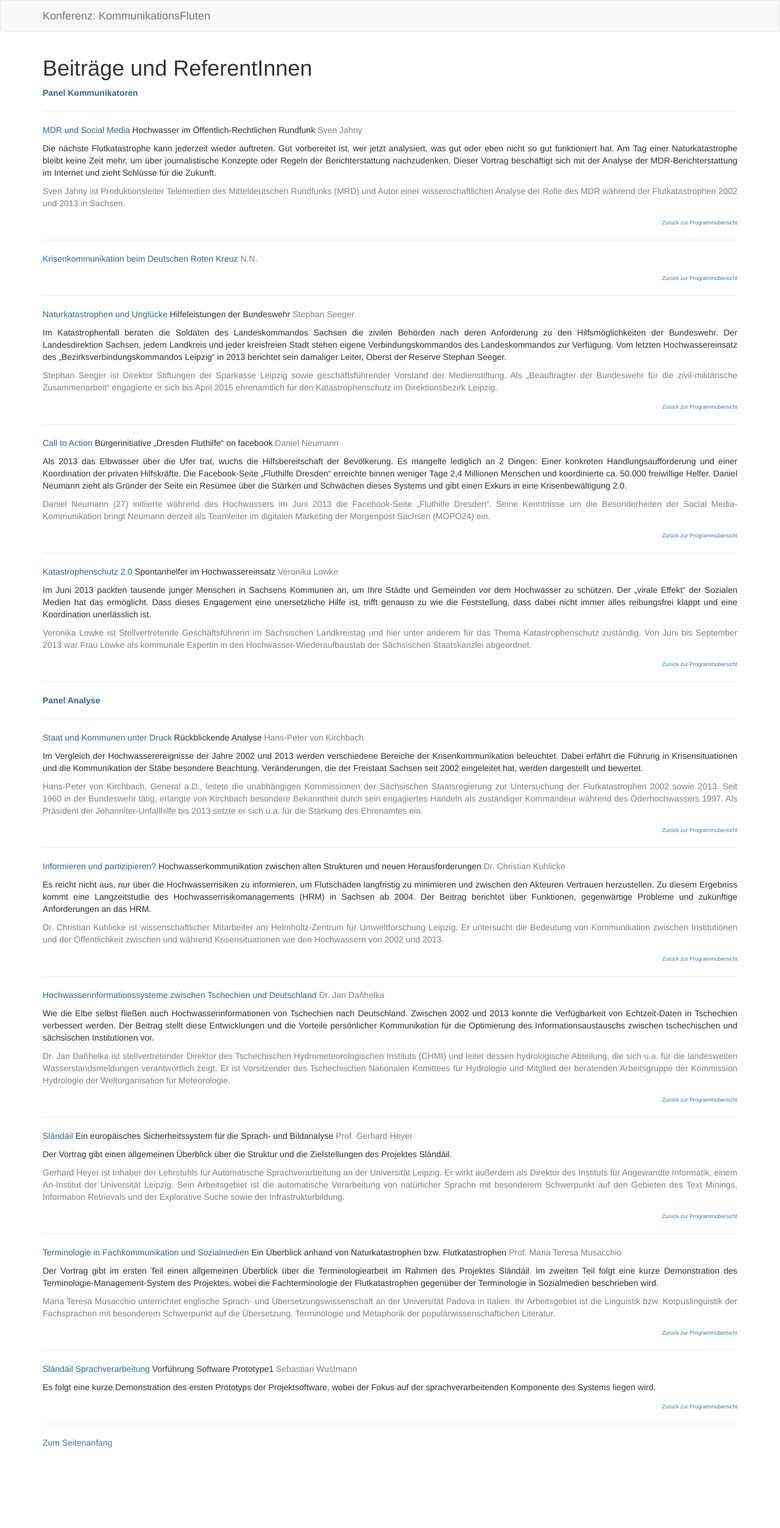
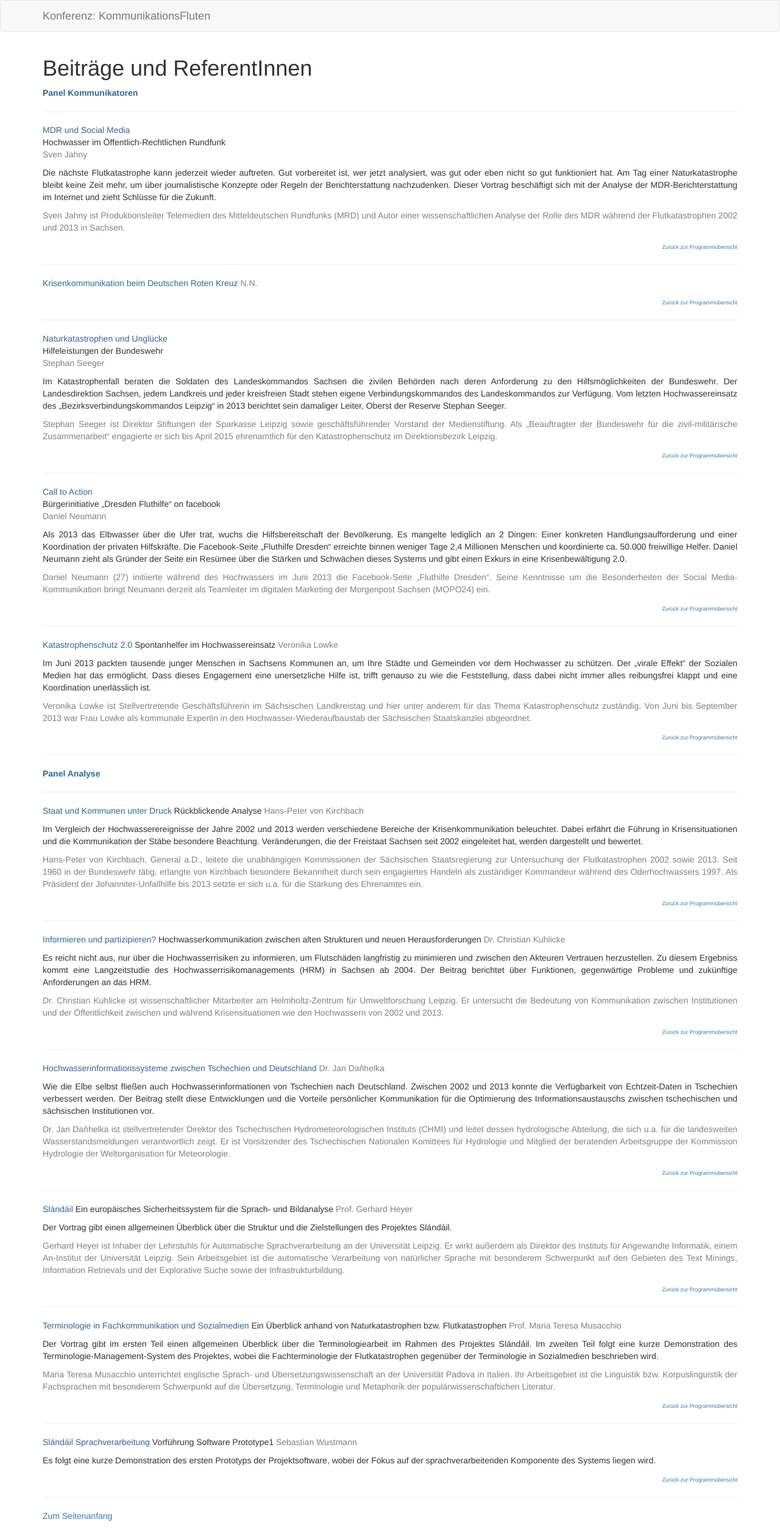
Before and after one commit to susedev/test, a Jekyll site: the page built from beitraege-und-referentinnen.html, in a window 1280 px wide. Shown: the whole page at 61% size. Built offline with Jekyll 4.4.1, drawn with Linux system fonts in a browser that asks for light colours; before the commit the page ends 2385 px from its top, so only the background shows below that.

Commit message:
Edit from JekyllCMS

```diff
--- a/beitraege-und-referentinnen.html
+++ b/beitraege-und-referentinnen.html
@@ -4,7 +4,9 @@ title: Beiträge und ReferentInnen
 <p><span style="color: #336699;"><strong>Panel Kommunikatoren</strong></span></p>
 
 <hr noshade="noshade" size="1" />
-<p><span style="color: #336699;"><a id="Jahny" name="Jahny"></a>MDR und Social Media</span> Hochwasser im &Ouml;ffentlich-Rechtlichen Rundfunk <span style="color: #808080;">Sven Jahny</span></p>
+<p><span style="color: #336699;"><a id="Jahny" name="Jahny"></a>MDR und Social Media</span><br />
+Hochwasser im &Ouml;ffentlich-Rechtlichen Rundfunk<br />
+<span style="color: #808080;">Sven Jahny</span></p>
 
 <p style="text-align: justify;">Die n&auml;chste Flutkatastrophe kann jederzeit wieder auftreten. Gut vorbereitet ist, wer jetzt analysiert, was gut oder eben nicht so gut funktioniert hat. Am Tag einer Naturkatastrophe bleibt keine Zeit mehr, um &uuml;ber journalistische Konzepte oder Regeln der Berichterstattung nachzudenken. Dieser Vortrag besch&auml;ftigt sich mit der Analyse der MDR-Berichterstattung im Internet und zieht Schl&uuml;sse f&uuml;r die Zukunft.</p>
 
@@ -18,7 +20,9 @@ title: Beiträge und ReferentInnen
 <p style="text-align: right;"><span style="color: #808080;"><span style="font-size: xx-small;"><a href="http://eijc.github.io/data/programm-uebersicht.html">Zur&uuml;ck zur Programm&uuml;bersicht</a></span> </span></p>
 
 <hr noshade="noshade" size="1" />
-<p><span style="color: #336699;"><a id="Seger" name="Seger"></a>Naturkatastrophen und Ungl&uuml;cke</span> Hilfeleistungen der Bundeswehr <span style="color: #808080;">Stephan Seeger</span></p>
+<p><span style="color: #336699;"><a id="Seger" name="Seger"></a>Naturkatastrophen und Ungl&uuml;cke</span><br />
+Hilfeleistungen der Bundeswehr<br />
+<span style="color: #808080;">Stephan Seeger</span></p>
 
 <p style="text-align: justify;">Im Katastrophenfall beraten die Soldaten des Landeskommandos Sachsen die zivilen Beh&ouml;rden nach deren Anforderung zu den Hilfsm&ouml;glichkeiten der Bundeswehr. Der Landesdirektion Sachsen, jedem Landkreis und jeder kreisfreien Stadt stehen eigene Verbindungskommandos des Landeskommandos zur Verf&uuml;gung. Vom letzten Hochwassereinsatz des &bdquo;Bezirksverbindungskommandos Leipzig&ldquo; in 2013 berichtet sein damaliger Leiter, Oberst der Reserve Stephan Seeger.</p>
 
@@ -27,7 +31,9 @@ title: Beiträge und ReferentInnen
 <p style="text-align: right;"><span style="color: #808080;"><span style="font-size: xx-small;"><a href="http://eijc.github.io/data/programm-uebersicht.html">Zur&uuml;ck zur Programm&uuml;bersicht</a></span> </span></p>
 
 <hr noshade="noshade" size="1" />
-<p><span style="color: #336699;"><a id="Neumann" name="Neumann"></a>Call to Action</span> B&uuml;rgerinitiative &bdquo;Dresden Fluthilfe&ldquo; on facebook <span style="color: #808080;">Daniel Neumann</span></p>
+<p><span style="color: #336699;"><a id="Neumann" name="Neumann"></a>Call to Action</span><br />
+B&uuml;rgerinitiative &bdquo;Dresden Fluthilfe&ldquo; on facebook<br />
+<span style="color: #808080;">Daniel Neumann</span></p>
 
 <p style="text-align: justify;">Als 2013 das Elbwasser &uuml;ber die Ufer trat, wuchs die Hilfsbereitschaft der Bev&ouml;lkerung. Es mangelte lediglich an 2 Dingen: Einer konkreten Handlungsaufforderung und einer Koordination der privaten Hilfskr&auml;fte. Die Facebook-Seite &bdquo;Fluthilfe Dresden&ldquo; erreichte binnen weniger Tage 2,4 Millionen Menschen und koordinierte ca. 50.000 freiwillige Helfer. Daniel Neumann zieht als Gr&uuml;nder der Seite ein Res&uuml;mee &uuml;ber die St&auml;rken und Schw&auml;chen dieses Systems und gibt einen Exkurs in eine Krisenbew&auml;ltigung 2.0.</p>
 
```
